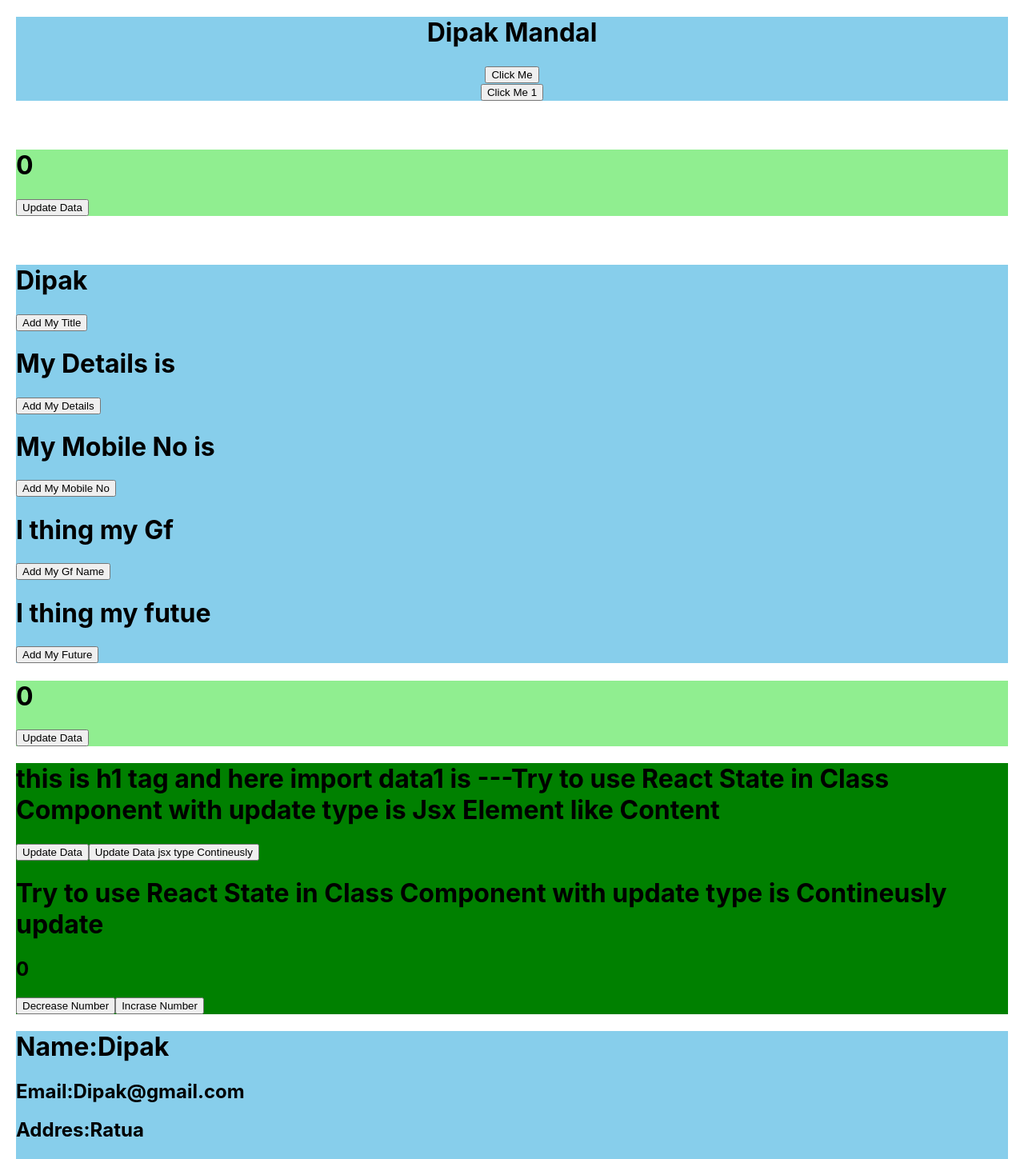
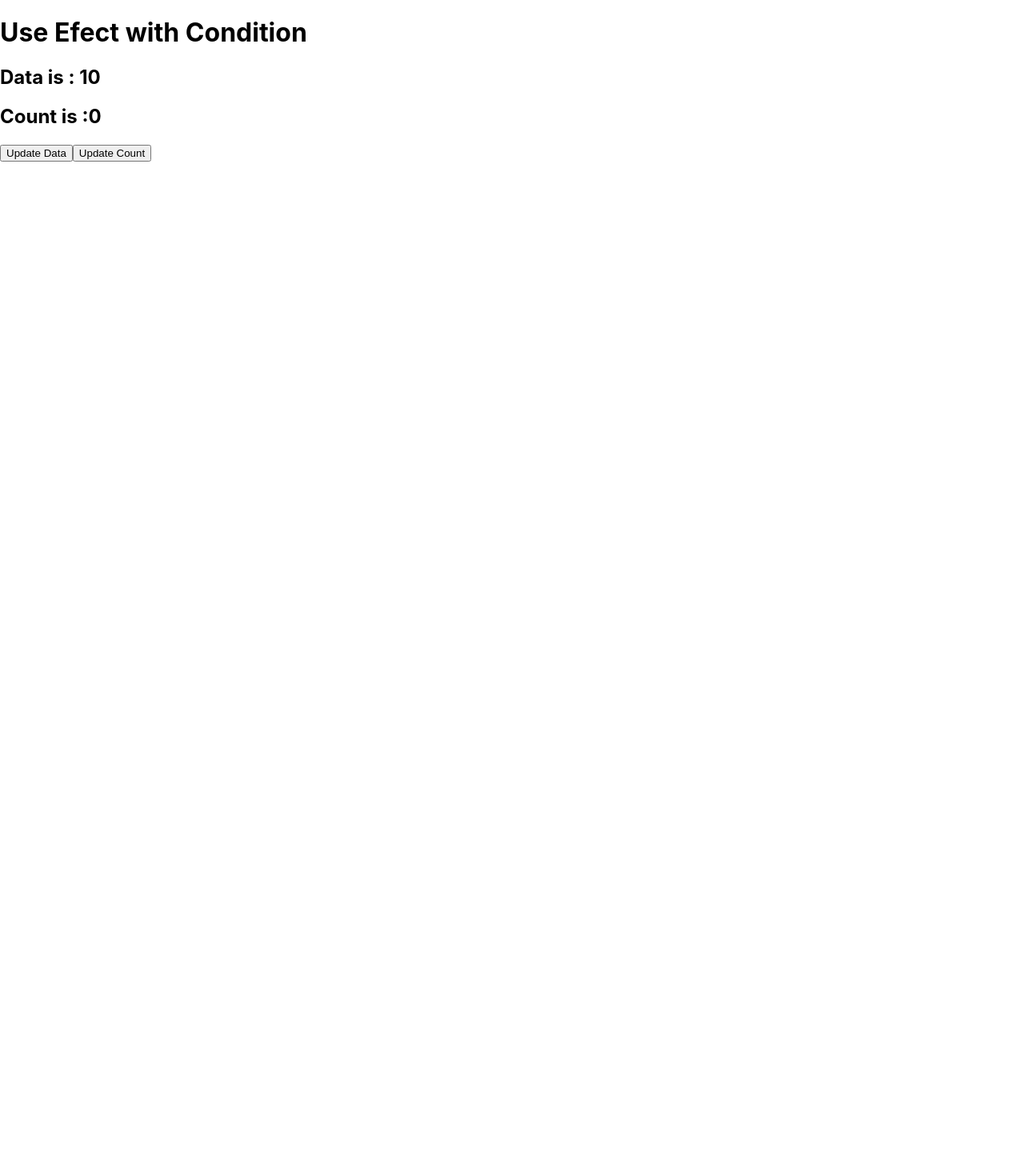
Before and after one commit to dbsmandal/React-Tutorial, a React (Create React App) app in the folder react-tutorial/: page / in a window 1280 px wide. Shown: the top 1449 px of the page at 80% size. After the commit the page ends 800 px from the top, so only its background shows below. Built offline with nearby package versions, Linux system fonts and the light colour scheme.

Commit message:
try to use useEfect contionally

```diff
--- a/react-tutorial/src/App.js
+++ b/react-tutorial/src/App.js
@@ -1,34 +1,11 @@
 import './App.css';
-import ClickEvent from './ClickEvent10/ClickEvent';
-import FunProps from './Props/FunProps';
-import StateInFunCompo from './State/StateInFunCompo';
-import UseStateClass from './State/UseStateClass';
-import UseStateFun from './State/UseStateFun';
-import FunPropsBtnClick from './Props/FunPropsBtnClick'
-import ClassProps from './Props/ClassProps';
+import UseEfectWithCondition from './Use Efect/UseEfectWithCondition';
+
 function App() {
   return (
-  <><div>
-    <ClickEvent/>
-    </div>
-
-  <br />
-  <div className='function-state'> <StateInFunCompo/>
-  <br />
-  <UseStateFun/>
-  <StateInFunCompo/>
-  </div>
- <div className="classCompo-State">
-<UseStateClass/>
- </div>
- <div className="props">
-  <FunProps/>
- </div>
- <div className="FunProps-mulple-data">
-  <FunPropsBtnClick/>
- </div>
- <div className="classProps">
-  <ClassProps/>
+  <>
+  <div>
+    <UseEfectWithCondition/>
  </div>
 
 
--- /dev/null
+++ b/react-tutorial/src/Use Efect/UseEfectWithCondition.js
@@ -0,0 +1,25 @@
+import React,{useEffect,useState} from 'react'
+
+
+export default function UseEfectWithCondition() {
+    const[data,setData]=useState(10);
+    const[count,setCount]=useState(0);
+    useEffect(()=>{
+console.warn("data is called")
+    },[data])
+    useEffect(()=>{
+        console.warn("count is called")
+            },[count])
+  return (
+    <div>
+<h1>Use Efect with Condition </h1>
+<h2>Data is : {data}</h2>
+<h2>Count is :{count}</h2>
+
+<button onClick={()=>setData(data+1)}>Update Data</button>
+<button onClick={()=>setCount(count+1)}>Update Count</button>
+
+
+    </div>
+  )
+}
```
